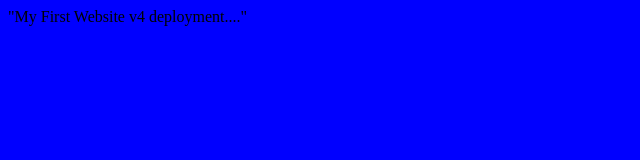
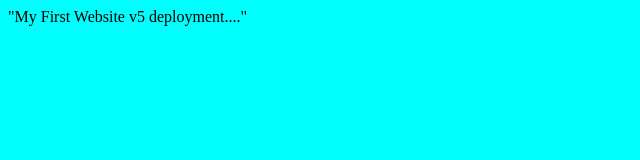
Before and after one commit to Anujsewani/jenkins_project, a plain HTML site: page index.html in a window 1280 px wide. Shown: the whole page, without its empty margins (0-640 px from the left). Drawn offline with Linux system fonts and the light colour scheme.

Commit message:
update index

```diff
--- a/index.html
+++ b/index.html
@@ -1,3 +1,3 @@
-<body bgcolor = 'blue'>
-"My First Website v4 deployment...."
+<body bgcolor = 'aqua'>
+"My First Website v5 deployment...."
 </body>
```
